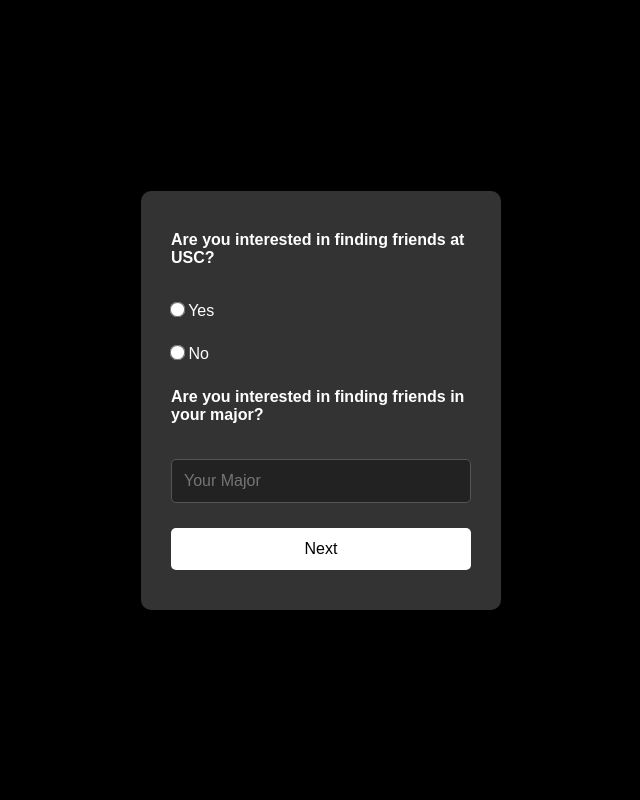
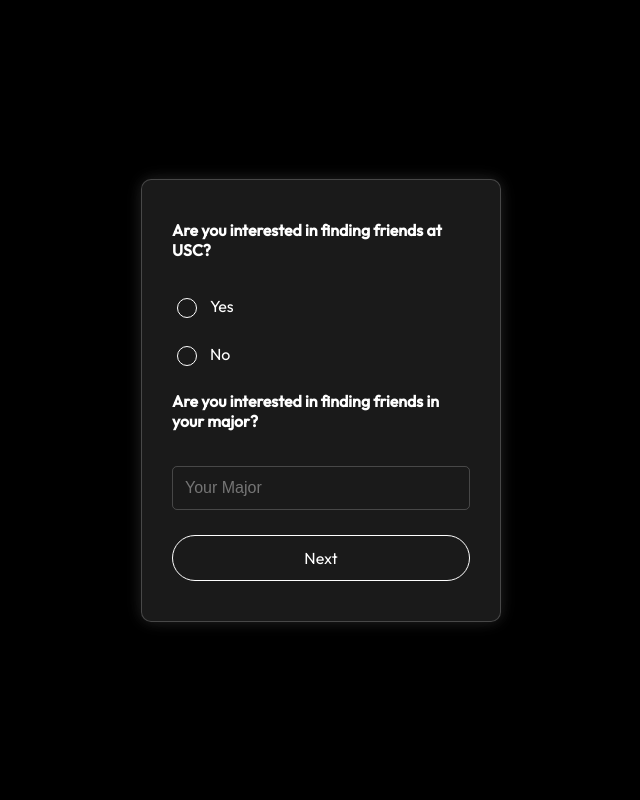
Before and after one commit to Dezind/safecircle, a PHP site: page /customization1.php in a window 1280 px wide. Shown: the whole page, without its empty margins (319-959 px from the left). Run offline with PHP 8.4, Linux system fonts and the light colour scheme.

Commit message:
Update customization1.php

```diff
--- a/customization1.php
+++ b/customization1.php
@@ -12,25 +12,31 @@
     </script>
     <meta charset="UTF-8">
     <meta name="viewport" content="width=device-width, initial-scale=1.0">
-    <title>Customization 1</title>
+    <title>Customization</title>
+    <link href="https://fonts.googleapis.com/css2?family=Outfit:wght@300;400;500&display=swap" rel="stylesheet">
     <style>
         body {
-            background-color: black;
+            font-family: 'Outfit', -apple-system, BlinkMacSystemFont, sans-serif;
+            background-color: #000000;
             color: white;
-            font-family: Arial, sans-serif;
             display: flex;
             justify-content: center;
             align-items: center;
             height: 100vh;
             margin: 0;
+            text-align: center;
         }
 
         .quiz-container {
-            background-color: #333;
+            background-color: rgba(255, 255, 255, 0.1);
+            border: 1px solid rgba(255, 255, 255, 0.2);
             padding: 40px 30px;
             border-radius: 10px;
             width: 360px;
             box-sizing: border-box;
+            backdrop-filter: blur(10px);
+            box-shadow: 0 0 15px rgba(255, 255, 255, 0.1),
+                        0 0 20px rgba(255, 255, 255, 0.05);
         }
 
         .quiz-container form {
@@ -40,48 +46,98 @@
         }
 
         .quiz-container h2 {
-            font-size: 1em;
+            font-size: 1rem;
             margin: 0 0 10px 0;
             text-align: left;
+            color: white;
         }
 
         label {
-            font-size: 1em;
+            font-size: 1rem;
             margin: 0;
             text-align: left;
+            display: flex;
+            align-items: center;
+            gap: 10px;
+            cursor: pointer;
         }
 
         input[type="radio"] {
-            margin: 0;
-            transform: scale(1.2);
+            appearance: none;
+            width: 20px;
+            height: 20px;
+            border: 1px solid white;
+            border-radius: 50%;
+            outline: none;
+            cursor: pointer;
+            position: relative;
+        }
+
+        input[type="radio"]:checked::before {
+            content: '';
+            position: absolute;
+            top: 50%;
+            left: 50%;
+            transform: translate(-50%, -50%);
+            width: 12px;
+            height: 12px;
+            background-color: white;
+            border-radius: 50%;
         }
 
         input[type="text"] {
             width: 100%;
             padding: 12px;
-            border: 1px solid #555;
+            border: 1px solid rgba(255, 255, 255, 0.2);
             border-radius: 5px;
-            background-color: #222;
+            background-color: transparent;
             color: white;
-            font-size: 1em;
+            font-size: 1rem;
             box-sizing: border-box;
+            transition: all 0.3s ease;
+        }
+
+        input[type="text"]:focus {
+            outline: none;
+            border-color: white;
+            box-shadow: 0 0 10px rgba(255, 255, 255, 0.2);
         }
 
         button {
-            background-color: white;
-            color: black;
+            background-color: transparent;
+            color: white;
             padding: 12px 20px;
-            border: none;
-            border-radius: 5px;
+            border: 1px solid white;
+            border-radius: 50px;
             cursor: pointer;
-            font-size: 1em;
+            font-size: 1rem;
             width: 100%;
             box-sizing: border-box;
+            transition: all 0.3s ease;
+            font-family: 'Outfit', -apple-system, BlinkMacSystemFont, sans-serif;
         }
 
         button:hover {
-            background-color: #555;
-            color: white;
+            border-color: white;
+            box-shadow: 0 0 20px rgba(255, 255, 255, 0.5),
+                        0 0 30px rgba(255, 255, 255, 0.3),
+                        0 0 40px rgba(255, 255, 255, 0.2);
+            transform: scale(1.02);
+            background: rgba(255, 255, 255, 0.1);
+            animation: glow 1.5s ease-in-out infinite;
+        }
+
+        @keyframes glow {
+            0% {
+                box-shadow: 0 0 10px rgba(255, 255, 255, 0.3);
+            }
+            50% {
+                box-shadow: 0 0 25px rgba(255, 255, 255, 0.5),
+                            0 0 35px rgba(255, 255, 255, 0.3);
+            }
+            100% {
+                box-shadow: 0 0 10px rgba(255, 255, 255, 0.3);
+            }
         }
     </style>
 </head>
```
